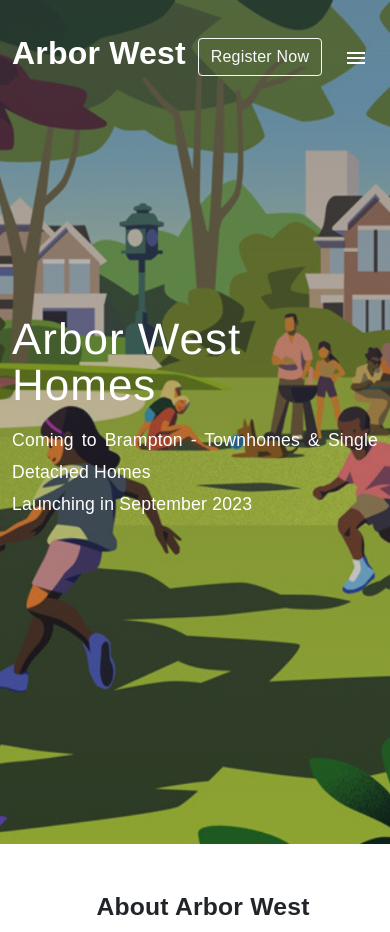
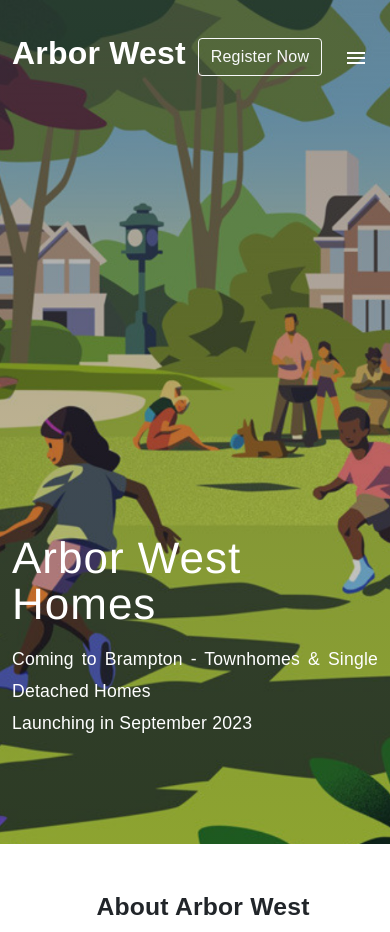
Before and after one commit to udbhavghimire/arbor-west, a PHP site: page / in a window 390 px wide. Shown: the top 932 px of the page. Run offline with PHP 8.4, Linux system fonts and the light colour scheme; some libraries are stand-ins or nearby versions; some web fonts are replaced.

Commit message:
title pushed down

```diff
--- a/css/style.css
+++ b/css/style.css
@@ -176,7 +176,7 @@ font-family: "Helvetica Neue" !important;
 #hero .hero-container {
     position: relative;
     display: flex;
-    height: 100vh;
+    height: 145vh;
     justify-content: center;
     flex-direction: column;
 }
@@ -324,6 +324,13 @@ font-family: "Helvetica Neue" !important;
         line-height: 2rem;
         text-align: justify;
     }
+    #hero .hero-container {
+        position: relative;
+        display: flex;
+        height: 152vh !important;
+        justify-content: center;
+        flex-direction: column;
+    }
     #hero h1 {
         font-size: 44px;
         line-height: 46px;
```
